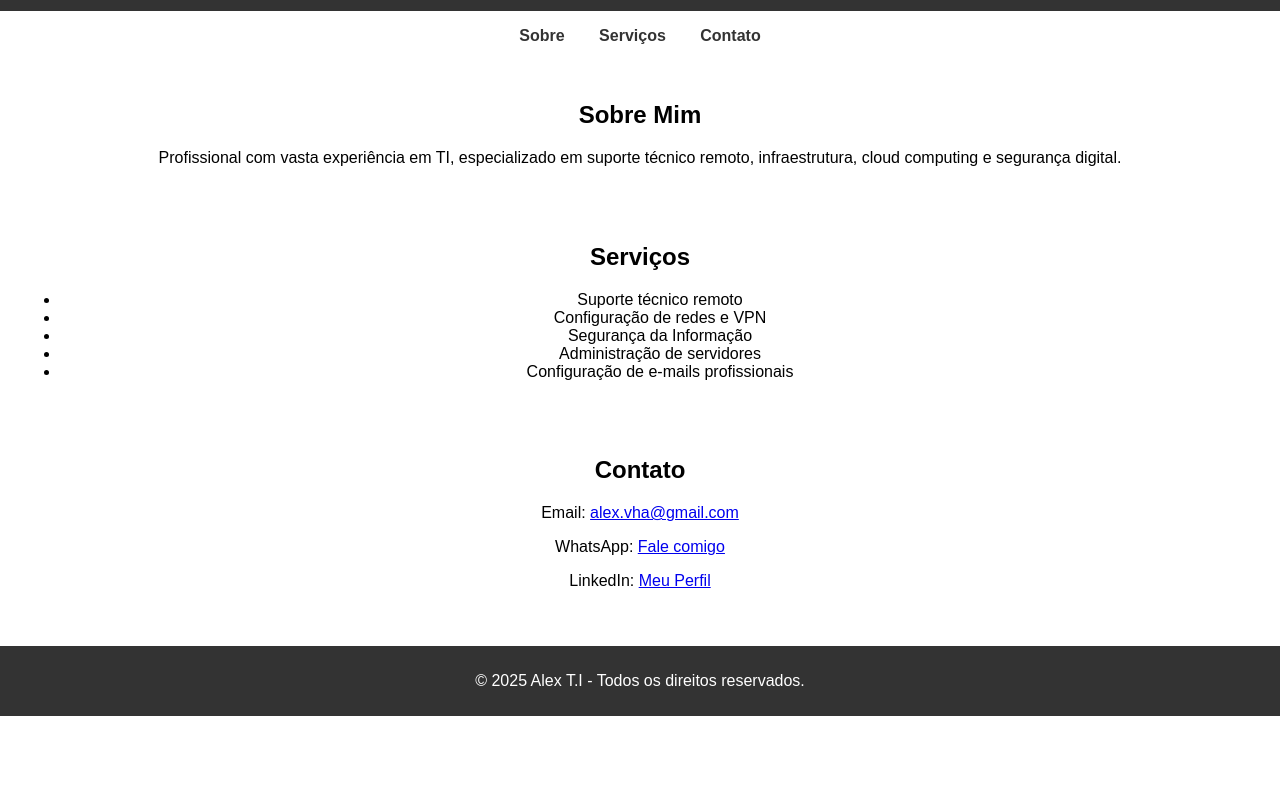
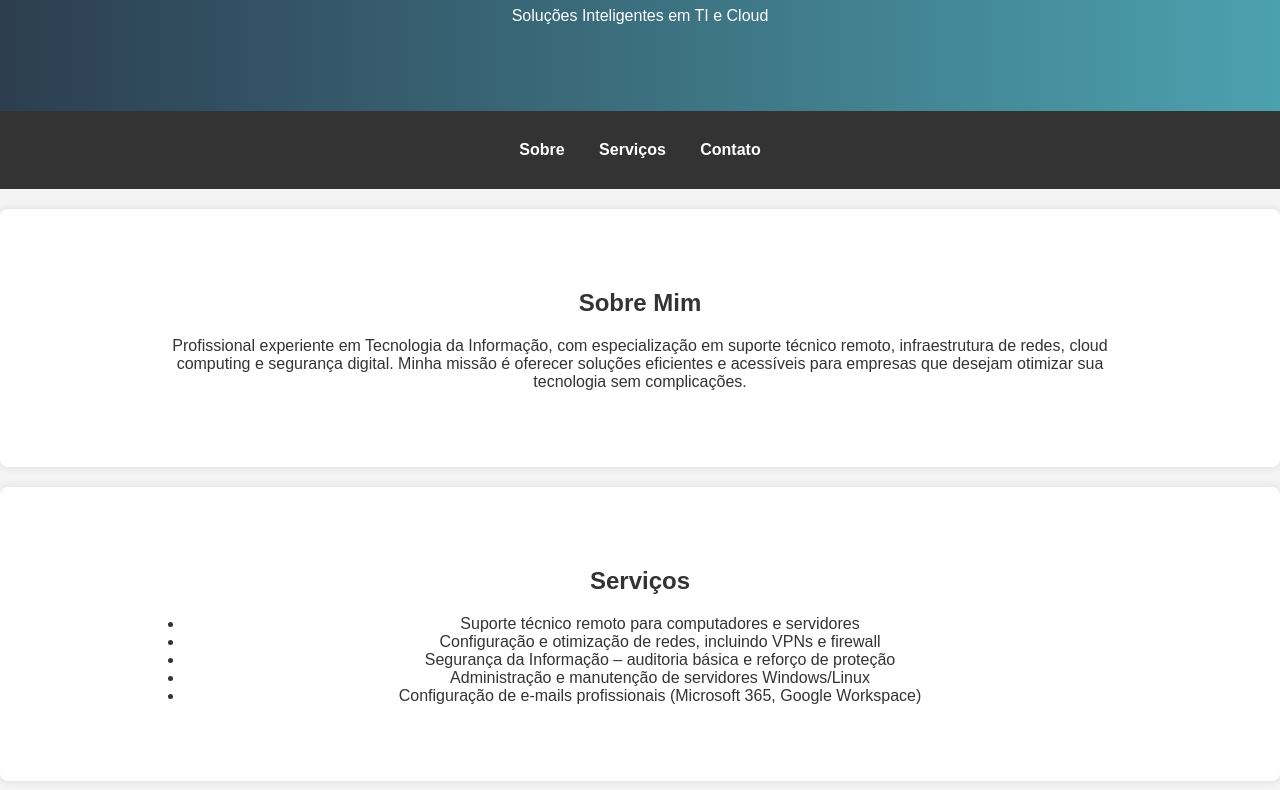
Before and after one commit to mais1alex/alexti, a plain HTML site: page index.html in a window 1280 px wide. Shown: the part 143-933 px from the top of the page. Before the commit the page ends 859 px from the top, so only its background shows below. Drawn offline with Linux system fonts and the light colour scheme.

Commit message:
Update index.html

```diff
--- a/index.html
+++ b/index.html
@@ -3,43 +3,129 @@
 <head>
     <meta charset="UTF-8">
     <meta name="viewport" content="width=device-width, initial-scale=1.0">
-    <title>Alex T.I - Soluções Inteligentes</title>
+    <title>Alex T.I - Soluções Inteligentes em TI e Cloud</title>
+    <meta name="description" content="Alex T.I - Consultoria e suporte em TI, Cloud Computing e Segurança da Informação. Soluções personalizadas para empresas e profissionais.">
+    <meta name="keywords" content="TI, Cloud Computing, Segurança da Informação, Suporte Técnico, VPN, Redes, Administração de Servidores, Microsoft 365, Google Workspace">
+    <meta name="author" content="Alexsandro Silva Borba">
+    <meta property="og:title" content="Alex T.I - Soluções Inteligentes em TI e Cloud">
+    <meta property="og:description" content="Consultoria e suporte em TI, Cloud Computing e Segurança da Informação. Soluções eficientes para empresas.">
+    <meta property="og:image" content="https://www.alexti.net.br/assets/img/preview.jpg">
+    <meta property="og:url" content="https://www.alexti.net.br">
+    <meta name="twitter:card" content="summary_large_image">
+
+    <!-- Google tag (gtag.js) -->
+    <script async src="https://www.googletagmanager.com/gtag/js?id=G-J0MHES06NC"></script>
+    <script>
+      window.dataLayer = window.dataLayer || [];
+      function gtag(){dataLayer.push(arguments);}
+      gtag('js', new Date());
+      gtag('config', 'G-J0MHES06NC');
+    </script>
+
     <link rel="stylesheet" href="style.css">
+    <style>
+        body {
+            font-family: Arial, sans-serif;
+            margin: 0;
+            padding: 0;
+            background-color: #f4f4f4;
+            color: #333;
+        }
+        .container {
+            width: 80%;
+            max-width: 1200px;
+            margin: auto;
+            padding: 20px;
+        }
+        header {
+            background: linear-gradient(to right, #2c3e50, #4ca1af);
+            color: white;
+            text-align: center;
+            padding: 50px 0;
+        }
+        nav {
+            background: #333;
+            text-align: center;
+            padding: 10px 0;
+        }
+        nav ul {
+            list-style: none;
+            padding: 0;
+            margin: 0;
+        }
+        nav ul li {
+            display: inline;
+            margin: 0 15px;
+        }
+        nav ul li a {
+            color: white;
+            text-decoration: none;
+            font-weight: bold;
+        }
+        .section {
+            background: white;
+            padding: 40px 20px;
+            margin: 20px 0;
+            box-shadow: 0 0 10px rgba(0, 0, 0, 0.1);
+            border-radius: 8px;
+        }
+        footer {
+            background: #333;
+            color: white;
+            text-align: center;
+            padding: 20px 0;
+            margin-top: 20px;
+        }
+    </style>
 </head>
 <body>
     <header>
+        <div class="container">
             <h1>Alex T.I</h1>
             <p>Soluções Inteligentes em TI e Cloud</p>
+        </div>
     </header>
     <nav>
+        <div class="container">
             <ul>
                 <li><a href="#sobre">Sobre</a></li>
                 <li><a href="#servicos">Serviços</a></li>
                 <li><a href="#contato">Contato</a></li>
             </ul>
+        </div>
     </nav>
-    <section id="sobre">
+    <main>
+        <section id="sobre" class="section">
+            <div class="container">
                 <h2>Sobre Mim</h2>
-        <p>Profissional com vasta experiência em TI, especializado em suporte técnico remoto, infraestrutura, cloud computing e segurança digital.</p>
+                <p>Profissional experiente em Tecnologia da Informação, com especialização em suporte técnico remoto, infraestrutura de redes, cloud computing e segurança digital. Minha missão é oferecer soluções eficientes e acessíveis para empresas que desejam otimizar sua tecnologia sem complicações.</p>
+            </div>
         </section>
-    <section id="servicos">
+        <section id="servicos" class="section">
+            <div class="container">
                 <h2>Serviços</h2>
                 <ul>
-            <li>Suporte técnico remoto</li>
-            <li>Configuração de redes e VPN</li>
-            <li>Segurança da Informação</li>
-            <li>Administração de servidores</li>
-            <li>Configuração de e-mails profissionais</li>
+                    <li>Suporte técnico remoto para computadores e servidores</li>
+                    <li>Configuração e otimização de redes, incluindo VPNs e firewall</li>
+                    <li>Segurança da Informação – auditoria básica e reforço de proteção</li>
+                    <li>Administração e manutenção de servidores Windows/Linux</li>
+                    <li>Configuração de e-mails profissionais (Microsoft 365, Google Workspace)</li>
                 </ul>
+            </div>
         </section>
-    <section id="contato">
-        <h2>Contato</h2>
-        <p>Email: <a href="mailto:alex.vha@gmail.com">alex.vha@gmail.com</a></p>
-        <p>WhatsApp: <a href="https://wa.me/5569992639273" target="_blank">Fale comigo</a></p>
-        <p>LinkedIn: <a href="https://www.linkedin.com/in/mais1alex/" target="_blank">Meu Perfil</a></p>
+        <section id="contato" class="section">
+            <div class="container">
+                <h2>Entre em Contato</h2>
+                <p>📧 Email: <a href="mailto:alex.vha@gmail.com">alex.vha@gmail.com</a></p>
+                <p>📞 WhatsApp: <a href="https://wa.me/5569992639273" target="_blank">Fale comigo agora</a></p>
+                <p>🔗 LinkedIn: <a href="https://www.linkedin.com/in/mais1alex/" target="_blank">Veja meu perfil</a></p>
+            </div>
         </section>
+    </main>
     <footer>
-        <p>© 2025 Alex T.I - Todos os direitos reservados.</p>
+        <div class="container">
+            <p>© 2025 Alex T.I - Consultoria e Soluções em Tecnologia. Todos os direitos reservados.</p>
+        </div>
     </footer>
 </body>
 </html>
```
Lines whose indentation alone changed are shown as unchanged.
